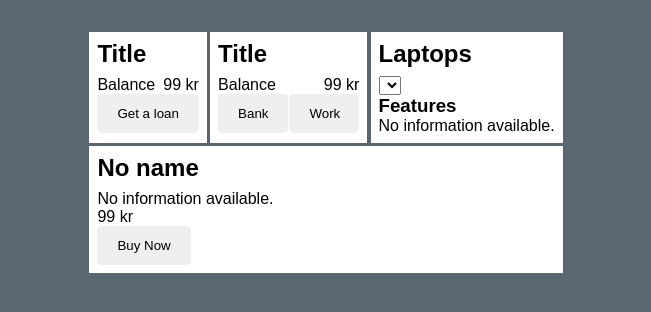
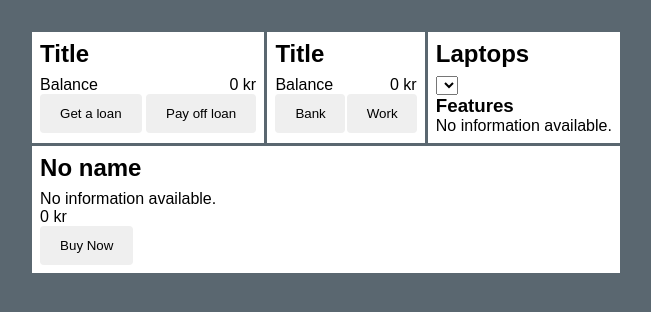
Before and after one commit to Cusatelli/Noroff-Assignment_1, a plain HTML site: page src/index.html in a window 1280 px wide. Shown: the whole page, without its empty margins (314-965 px from the left). Drawn offline with Linux system fonts and the light colour scheme; no server answers.

Commit message:
added pay loan button and fix ids

```diff
--- a/src/index.html
+++ b/src/index.html
@@ -13,15 +13,16 @@
             <h2 class="title">Title</h2>
             <div class="balance-container">
                 <p class="title">Balance</p>
-                <p class="balance" id="bank-balance">99 kr</p>
+                <p class="balance" id="bank-balance">0 kr</p>
             </div>
             <button id="loan-button">Get a loan</button>
+            <button id="pay-loan-button">Pay off loan</button>
         </div>
         <div class="container" id="work">
             <h2 class="title">Title</h2>
             <div class="balance-container">
                 <p class="title">Balance</p>
-                <p class="balance" id="work-balance">99 kr</p>
+                <p class="balance" id="work-balance">0 kr</p>
             </div>
             <div class="buttons">
                 <button id="bank-button">Bank</button>
@@ -35,9 +36,9 @@
             <p id="computer-select-info">No information available.</p>
         </div>
         <div class="container" id="computer-info">
-            <h2 class="name">No name</h2>
-            <p class="info">No information available.</p>
-            <p class="price" id="computer-info-price">99 kr</p>
+            <h2 id="computer-info-name">No name</h2>
+            <p id="computer-info-desc">No information available.</p>
+            <p id="computer-info-price">0 kr</p>
             <button id="buy-button">Buy Now</button>
         </div>
     </div>
```
